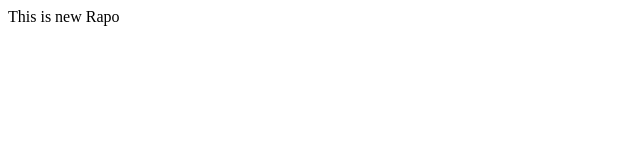
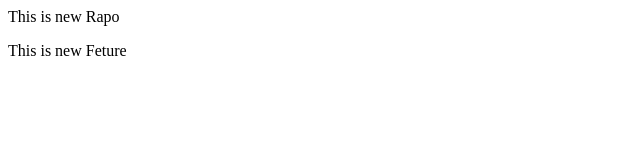
Before and after one commit to ChangeWithTanmay/LocalReop, a plain HTML site: page index.html in a window 1280 px wide. Shown: the whole page, without its empty margins (0-640 px from the left). Drawn offline with Linux system fonts and the light colour scheme.

Commit message:
Add New Feture

```diff
--- a/index.html
+++ b/index.html
@@ -1 +1,2 @@
 <p>This is new Rapo</p>
+<p>This is new Feture</p>
```
